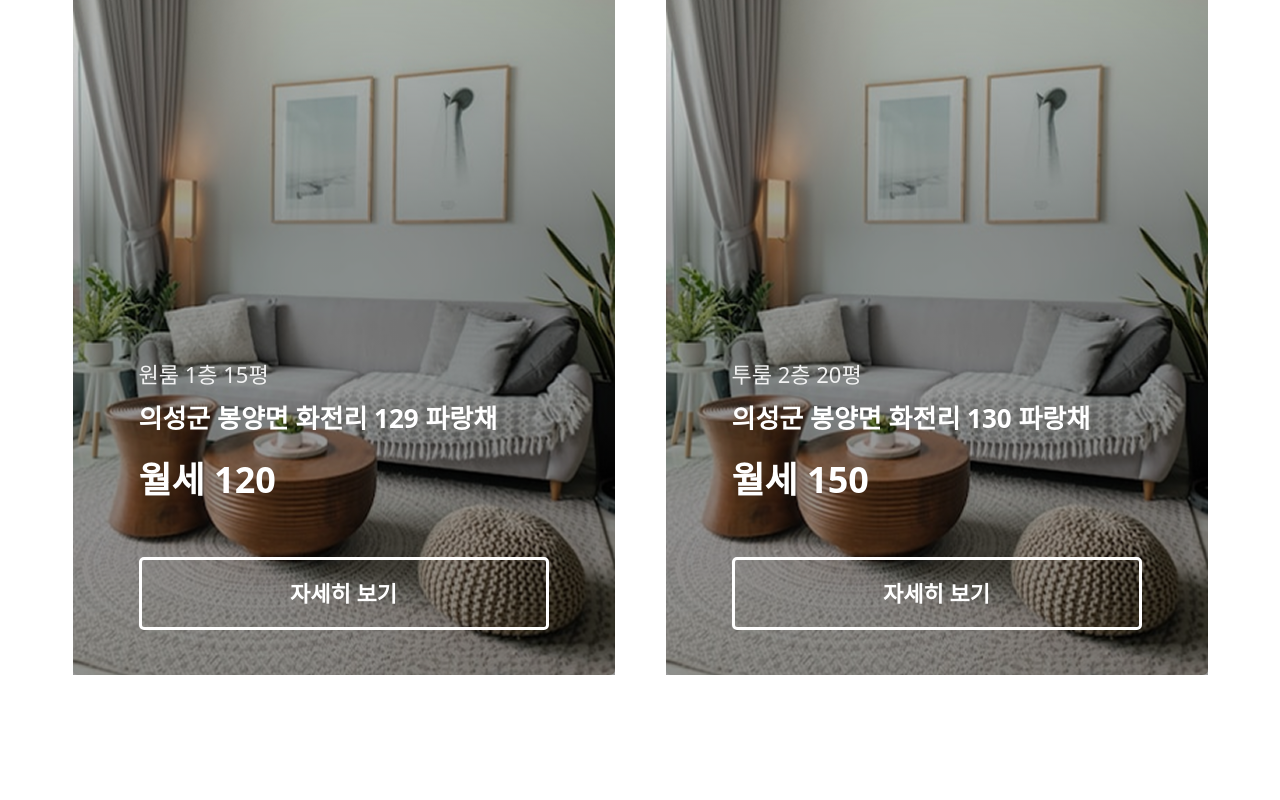
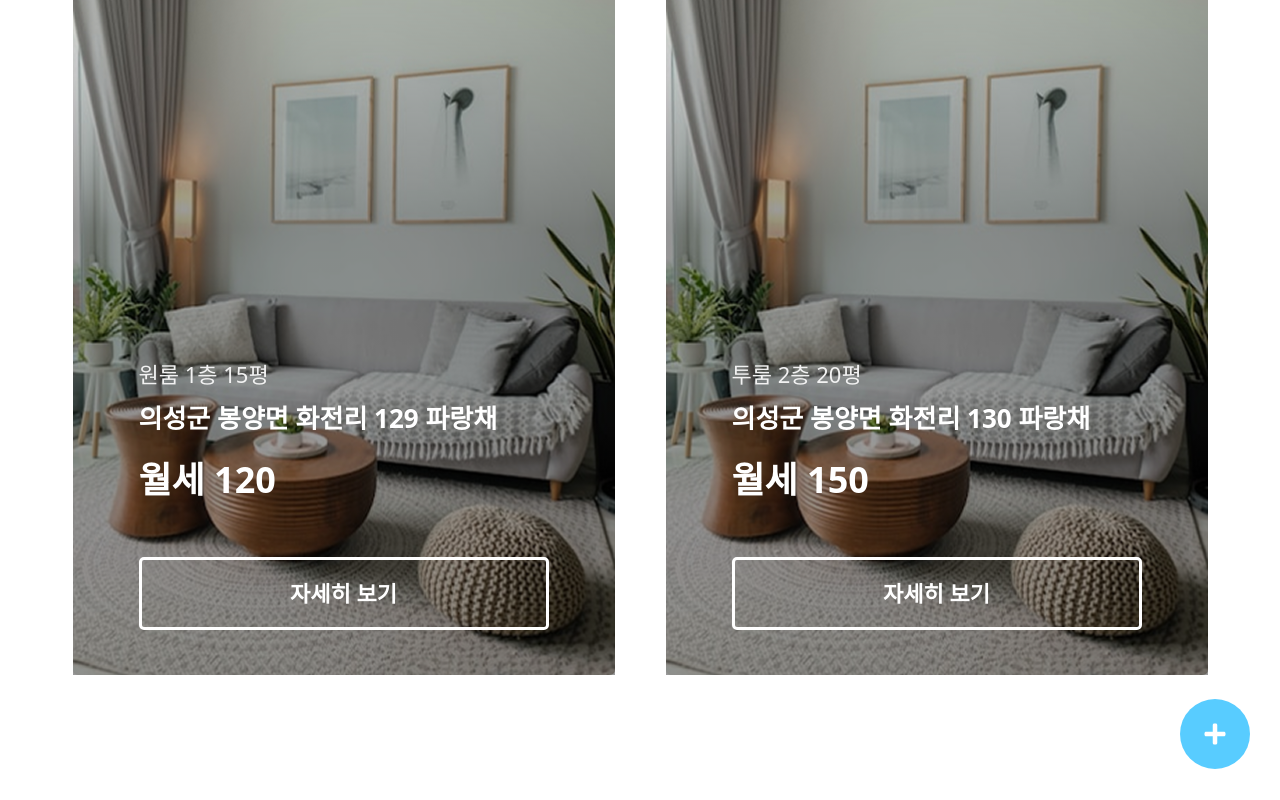
Before and after one commit to gbsw-liskov/liskov-web, a React (Vite) app: page / in a window 1280 px wide. Shown: the part 1682-2482 px from the top of the page. Before the commit the page ends 2412 px from the top, so only its background shows below. Built offline with nearby package versions, Linux system fonts and the light colour scheme; no server answers; sample sign-in values are in the browser's storage.

Commit message:
feat: 홈화면에 수동추가 버튼 추가

```diff
--- a/src/pages/home/Home.tsx
+++ b/src/pages/home/Home.tsx
@@ -63,7 +63,7 @@ export default function Home() {
   };
 
   return (
-    <div className="w-full bg-white pb-[55px] overflow-hidden">
+    <div className="w-full bg-white overflow-hidden">
       <C.Banner />
       <div className="mt-20 w-[1135px] mx-auto">
         <h1 className="text-black text-[28px] font-semibold">
@@ -89,7 +89,7 @@ export default function Home() {
         <h1 className="text-black text-[28px] font-semibold mb-8">
           🔎 최근 가장 많이 찾는 <span className="text-[#58CCFF]">봉양면 </span>매물
         </h1>
-        <div className="flex gap-[51px]">
+        <div className="flex gap-[51px] pb-[55px]">
           {recentItems.map((item) => (
             <C.RecentItem
               key={item.id}
@@ -104,6 +104,7 @@ export default function Home() {
           ))}
         </div>
       </div>
+      <C.AddButton />
     </div>
   );
 }
--- /dev/null
+++ b/src/pages/home/components/PassivityAddButton.tsx
@@ -0,0 +1,14 @@
+import { FaPlus } from "react-icons/fa";
+import { useNavigate } from "react-router-dom";
+
+export default function PassivityAddButton() {
+  const navigate = useNavigate();
+  const passivityAdd = () => {
+    navigate("/checklist/add");
+  };
+  return (
+    <button onClick={passivityAdd} className="relative bottom-[31px] block ml-auto mr-[30px] w-[70px] h-[70px] rounded-full bg-[#58CCFF] border-0 flex items-center justify-center">
+      <FaPlus className="text-white text-2xl" />
+    </button>
+  );
+}
--- a/src/pages/home/components/index.ts
+++ b/src/pages/home/components/index.ts
@@ -1,3 +1,4 @@
 export { default as Banner } from './Banner/Banner';
 export { default as PopularItem } from './PopularItem';
 export { default as RecentItem } from './RecentItem';
+export { default as AddButton } from './PassivityAddButton';
```
